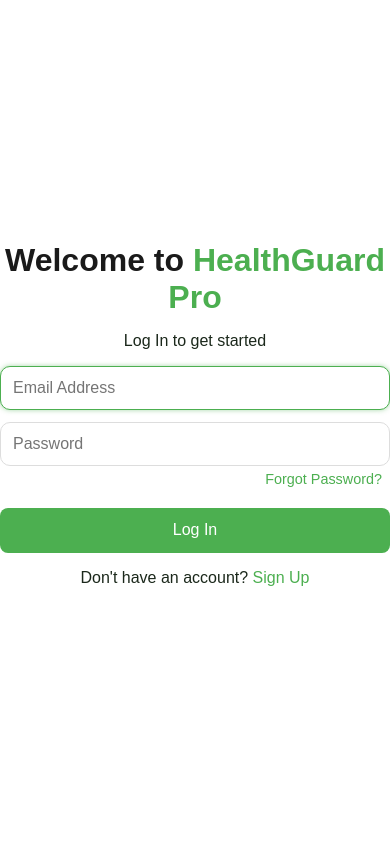
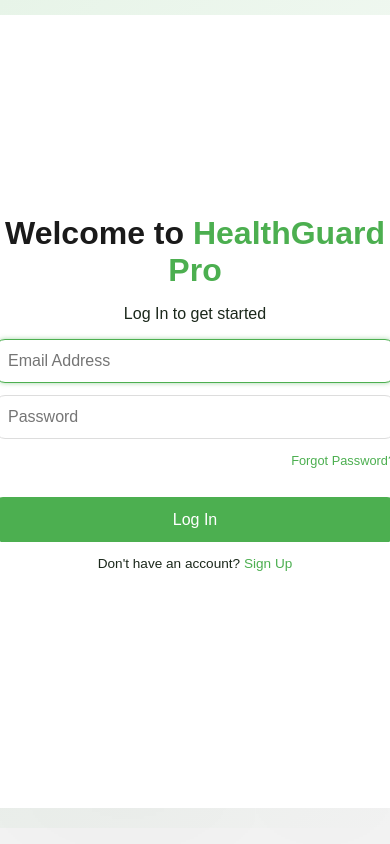
Before and after one commit to springboardmentor103/HealthGuardPro_Infosys_Internship_Oct2024_Team_02, a React (Create React App) app in the folder frontend/: page /login in a window 390 px wide. Built offline with nearby package versions, Linux system fonts and the light colour scheme.

Commit message:
Added containers behind the aunthentication pages

```diff
--- a/frontend/src/pages/login.js
+++ b/frontend/src/pages/login.js
@@ -1,28 +1,28 @@
-import React, { useRef, useState, useContext } from 'react';
-import { Link, useNavigate } from 'react-router-dom';
-import { ToastContainer, toast } from 'react-toastify';
-import 'react-toastify/dist/ReactToastify.css';
-import endpoints from '../config/apiConfig';
-import AuthContext from '../context/AuthContext';
-import '../styles/login.css';
+import React, { useRef, useState, useContext } from "react";
+import { Link, useNavigate } from "react-router-dom";
+import { ToastContainer, toast } from "react-toastify";
+import "react-toastify/dist/ReactToastify.css";
+import endpoints from "../config/apiConfig";
+import AuthContext from "../context/AuthContext";
+import "../styles/login.css";
 
 function LoginPage() {
   const { login } = useContext(AuthContext); // Access the login function from AuthContext
   const [isLoading, setIsLoading] = useState(false);
-  const [email, setEmail] = useState('');
-  const [password, setPassword] = useState('');
+  const [email, setEmail] = useState("");
+  const [password, setPassword] = useState("");
   const passwordInputRef = useRef(null);
   const navigate = useNavigate();
 
   const handleEmailKeyDown = (e) => {
-    if (e.key === 'Enter') {
+    if (e.key === "Enter") {
       e.preventDefault();
       passwordInputRef.current.focus();
     }
   };
 
   const handlePasswordKeyDown = (e) => {
-    if (e.key === 'Enter') {
+    if (e.key === "Enter") {
       e.preventDefault();
       handleSubmit(e);
     }
@@ -32,16 +32,16 @@
     e.preventDefault();
 
     if (!email || !password) {
-      toast.error('Please fill in all fields');
+      toast.error("Please fill in all fields");
       return;
     }
 
     setIsLoading(true);
     try {
       const response = await fetch(endpoints.login, {
-        method: 'POST',
+        method: "POST",
         headers: {
-          'Content-Type': 'application/json',
+          "Content-Type": "application/json",
         },
         body: JSON.stringify({ email, password }),
       });
@@ -49,22 +49,23 @@
       const data = await response.json();
 
       if (response.ok) {
-        toast.success('Login successful!');
-        login(data.token,data._id,data.name); // Save token and set authenticated state via AuthContext
+        toast.success("Login successful!");
+        login(data.token, data._id, data.name); // Save token and set authenticated state via AuthContext
         setTimeout(() => {
-          navigate('/dashboard');
+          navigate("/dashboard");
         }, 1000);
       } else {
-        toast.error(data.message || 'Invalid credentials');
+        toast.error(data.message || "Invalid credentials");
       }
     } catch (error) {
-      toast.error('Something went wrong. Please try again later.');
+      toast.error("Something went wrong. Please try again later.");
     } finally {
       setIsLoading(false);
     }
   };
 
   return (
+<div className="login-card">
   <div className="login-container">
     <div className="login-box">
       <h1>Welcome to <span>HealthGuard Pro</span></h1>
@@ -93,7 +94,6 @@
           {isLoading ? 'Logging in...' : 'Log In'}
         </button>
       </form>
-
       <p className="signup-text">
         Don't have an account? <Link to="/signup">Sign Up</Link>
       </p>
@@ -102,8 +102,9 @@
         <ToastContainer autoClose={3000} />
       </div>
 
+  </div>
+</div>
 
-    </div>
   );
 }
 
--- a/frontend/src/pages/otpverification.js
+++ b/frontend/src/pages/otpverification.js
@@ -104,7 +104,8 @@
   };
 
   return (
-    <div className="container">
+    <div className="otp-card">
+    <div className="otp-container">
       <ToastContainer position="top-center" autoClose={3000} />
       <h1 className="heading">HealthGuard Pro</h1>
       <h2 className="otp">Enter OTP</h2>
@@ -143,6 +144,7 @@
         <ToastContainer autoClose={3000} />
       </div>
     </div>
+    </div>
   );
 };
 
--- a/frontend/src/pages/resetpassword.js
+++ b/frontend/src/pages/resetpassword.js
@@ -14,7 +14,8 @@
   const email = location.state?.email || "";
 
   const validatePassword = (password) => {
-    const regex = /^(?=.*[a-z])(?=.*[A-Z])(?=.*\d)(?=.*[@$!%*?&])[A-Za-z\d@$!%*?&]{6,}$/;
+    const regex =
+      /^(?=.*[a-z])(?=.*[A-Z])(?=.*\d)(?=.*[@$!%*?&])[A-Za-z\d@$!%*?&]{6,}$/;
     return regex.test(password);
   };
 
@@ -68,7 +69,8 @@
   };
 
   return (
-    <div className="container">
+    <div className="reset-card">
+      <div className="reset-container">
         <ToastContainer
           position="top-center"
           autoClose={3000}
@@ -107,6 +109,7 @@
           <ToastContainer autoClose={3000} />
         </div>
       </div>
+    </div>
   );
 };
 
--- a/frontend/src/pages/signup.js
+++ b/frontend/src/pages/signup.js
@@ -95,6 +95,7 @@
   };
 
   return (
+    <div className="login-card">
     <div className="login-container">
       <ToastContainer position="top-center" />
       <div className="login-box">
@@ -145,6 +146,7 @@
         <ToastContainer autoClose={3000} />
       </div>
     </div>
+    </div>
   );
 }
 
--- a/frontend/src/styles/login.css
+++ b/frontend/src/styles/login.css
@@ -2,54 +2,93 @@
   margin: 0;
   padding: 0;
   box-sizing: border-box;
+
 }
 
-body {
+html, body {
+  height: 100%; /* Make sure the body takes the full height */
+  margin: 0;
+  padding: 0;
+  overflow: hidden;
+}
+
+.login-card {
   font-family: Arial, sans-serif;
-  background-color: #f5f5f5;
+  background: linear-gradient(135deg, #e8f5e9, #ffffff);
+  display: flex;
+  justify-content: center;
+  align-items: center;
+  flex-direction: column;
+
+
 }
 
 .login-container {
   display: flex;
   justify-content: center;
   align-items: center;
-  height: 100vh;
+  width: 800px; /* Reduced width */
+  height: auto;
+
   background-color: #ffffff;
-}
+  border-radius: 50px;
+  box-shadow: 0 50px 100px rgba(0, 0, 0, 0.1);
+  text-align: center;
 
-.login-box {
-  text-align: center;
+  flex-direction: column;
+  gap: 1rem;
 }
 
 .login-box h1 {
-  font-size: 2em;
+  font-size: 1.5rem;
   color: #1a1a1a;
   font-weight: bold;
-  margin-bottom: 0.5em;
+  margin-top: 0; /* No margin at the top of h1 */
 }
 
-.login-box h1 span {
-  color: #4caf50;
+@media (max-width: 768px) {
+  .login-container {
+    width: 80%; /* Adjust width for smaller screens */
+  }
 }
 
-.login-box p {
-  color: #7d7d7d;
-  margin-bottom: 1em;
+
+.login-container:hover{
+  outline: none;
+  border-color: #4caf50;
+  box-shadow: 0 0 5px rgba(80, 175, 80, 0.5);
 }
+/*.login-box h1 {
+  font-size: 1.5rem;
+  color: #1a1a1a;
+  font-weight: bold;
+  margin-bottom: 0.5rem;
+
+}*/
 
 .login-box form {
   display: flex;
   flex-direction: column;
-  gap: 0.75em;
+  gap: 0.5rem; /* Reduce gap between form elements */
 }
 
 .login-box input {
-  padding: 0.75em;
+  padding: 0.5rem;
   border: 1px solid #ddd;
   border-radius: 8px;
-  font-size: 1em;
-  transition: all 0.3s ease;
+  font-size: 0.9rem;
 }
+
+.login-box button {
+  padding: 0.5rem;
+  background-color: #4caf50;
+  color: #ffffff;
+  border: none;
+  border-radius: 8px;
+  font-size: 0.9rem;
+  cursor: pointer;
+}
+
 
 .login-box input:focus {
   outline: none;
@@ -57,32 +96,25 @@
   box-shadow: 0 0 5px rgba(76, 175, 80, 0.5);
 }
 
-.login-box button {
-  padding: 0.75em;
-  background-color: #4caf50;
-  color: #ffffff;
-  border: none;
-  border-radius: 10px;
-  font-size: 1em;
-  cursor: pointer;
-  transition: all 0.3s ease;
-}
+
 
 .login-box button:hover {
   background-color: #45a049;
-  box-shadow: 0 2px 8px rgba(76, 175, 80, 0.3);
+  box-shadow: 0 4px 12px rgba(76, 175, 80, 0.3);
+}
+
+button:disabled {
+  opacity: 0.7;
+  cursor: not-allowed;
 }
 
 .forgotpassword {
   text-align: right;
-  margin-right: 0.5rem !important;
-  margin-bottom: 0.5rem !important;
-  margin-top: -0.5rem !important;
-  color: #4caf50;
+  margin: 0;
 }
 
 .forgotpassword a {
-  font-size: 0.9rem;
+  font-size: 0.8rem;
   color: #4caf50;
   text-decoration: none;
 }
@@ -91,10 +123,10 @@
   text-decoration: underline;
 }
 
-
 .signup-text {
-  margin-top: 1em;
+  margin-top: 0.75rem;
   color: #7d7d7d;
+  font-size: 0.85rem;
 }
 
 .signup-text a {
@@ -106,36 +138,30 @@
   text-decoration: underline;
 }
 
-button:disabled {
-  opacity: 0.7;
-  cursor: not-allowed;
-}
-
-button:hover {
-  background-color: #45a049;
-  box-shadow: 0 2px 8px rgba(76, 175, 80, 0.3);
-}
-
-.reset-button:hover {
-  background-color: #45a049;
-  box-shadow: 0 2px 8px rgba(76, 175, 80, 0.3);
-}
-
-.verify-button:hover {
-  background-color: #45a049;
-  box-shadow: 0 2px 8px rgba(76, 175, 80, 0.3);
-}
-
-.resend-button:hover:not(:disabled) {
-  color: #4caf50;
-}
 .login-toast-wrapper .Toastify__toast-container {
   position: fixed;
   top: -80%;
-  left: 20%;
+  left: 40%;
+  transform: translateX(-50%);
   z-index: 9999;
 }
 
 .login-toast-wrapper .Toastify__toast {
   margin-bottom: 0.5rem;
 }
+
+@media (max-width: 768px) {
+  .login-container {
+    width: 90%;
+    height: auto;
+    padding: 1rem;
+  }
+
+  .login-box h1 {
+    font-size: 1.2rem;
+  }
+
+  .login-box button {
+    font-size: 0.8rem;
+  }
+}
--- a/frontend/src/styles/otpverification.css
+++ b/frontend/src/styles/otpverification.css
@@ -7,13 +7,35 @@
   height: 100%;
 }
 
-.container {
+.otp-card{
+  font-family: Arial, sans-serif;
+background: linear-gradient(135deg, #e8f5e9, #ffffff);
+display: flex;
+justify-content: center;
+align-items: center;
+flex-direction: column;
+}
+.otp-container {
   display: flex;
+  justify-content: center;
+  align-items: center;
+  width: 800px; /* Reduced width */
+  height: auto;
+  padding: 80px;
+  background-color: #ffffff;
+  border-radius: 50px;
+  box-shadow: 0 50px 100px rgba(0, 0, 0, 0.1);
+  text-align: center;
+  padding: 15%;
+  margin-top: 50px;
   flex-direction: column;
-  align-items: center;
-  justify-content: center;
-  height: 100vh;
-  position: relative;
+  gap: 1rem;
+}
+
+.otp-container:hover{
+  outline: none;
+  border-color: #4caf50;
+  box-shadow: 0 0 5px rgba(80, 175, 80, 0.5);
 }
 
 .heading {
@@ -191,3 +213,10 @@
     box-shadow: 0 0 0 0 rgba(255, 68, 68, 0);
   }
 }
+
+@media (max-width: 768px) {
+  .otp-container {
+    margin-top: 50%;
+    width: 80%; /* Adjust width for smaller screens */
+  }
+}
--- a/frontend/src/styles/signup.css
+++ b/frontend/src/styles/signup.css
@@ -13,8 +13,17 @@
   display: flex;
   justify-content: center;
   align-items: center;
-  height: 100vh;
+  width: 800px; /* Reduced width */
+  height: auto;
+  padding: 200px;
   background-color: #ffffff;
+  border-radius: 100px;
+  box-shadow: 0 100px 500px rgba(0, 0, 0, 0.1);
+  text-align: center;
+  flex-direction: column;
+  gap: 1.5rem;
+  margin-top: 15px;
+  margin-bottom: 20px;
 }
 
 .login-box {
```
Also changed, not shown: frontend/src/pages/forgotpassword.js (+21 -15 lines), frontend/src/styles/forgotpassword.css (+33 -5 lines), frontend/src/styles/resetpassword.css (+34 -5 lines). Lines whose indentation alone changed are shown as unchanged.
